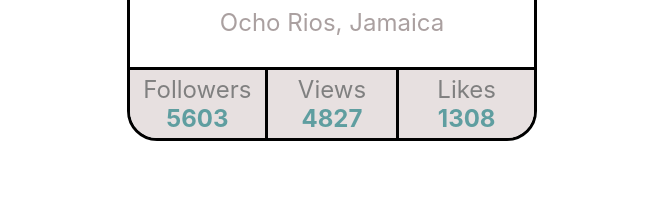
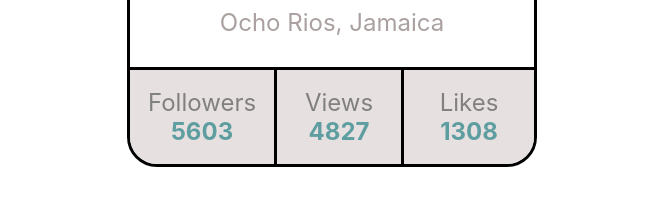
Before and after one commit to ExLuZiVe53/goit-react-hw-01-components, a React (Create React App) app: page / in a window 1280 px wide. Shown: the part 337-551 px from the top of the page, without its empty margins (308-971 px from the left). Built offline with nearby package versions, Linux system fonts and the light colour scheme.

Commit message:
Update Profile.jsx

```diff
--- a/src/components/Profile/Profile.jsx
+++ b/src/components/Profile/Profile.jsx
@@ -53,7 +53,7 @@ const StatItem = styled.li`
   flex-direction: column;
 
   background-color: #e7e0e0;
-  padding: 5px;
+  padding: 18px;
   color: grey;
 `;
 const Quantity = styled.span`
```
